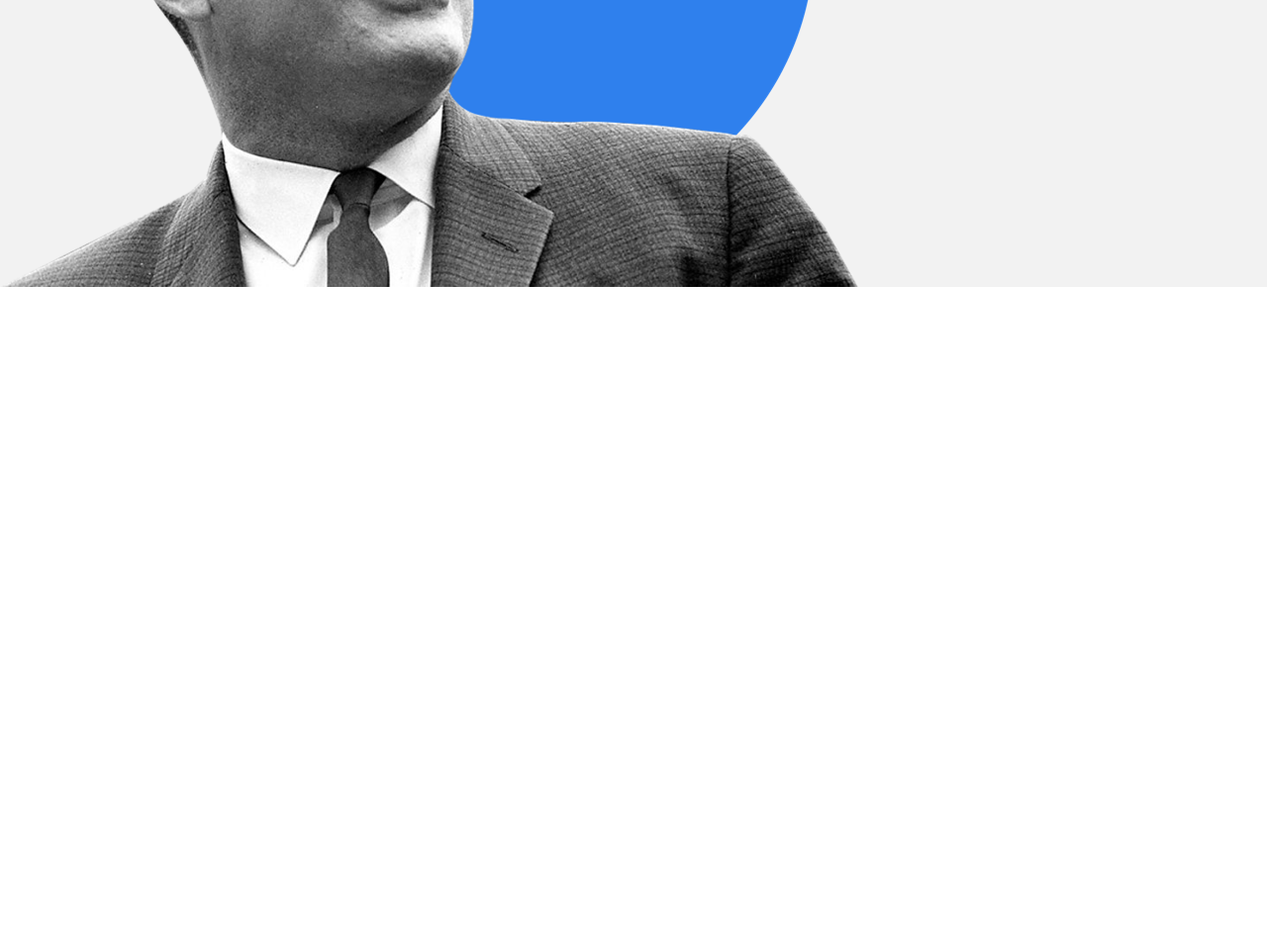
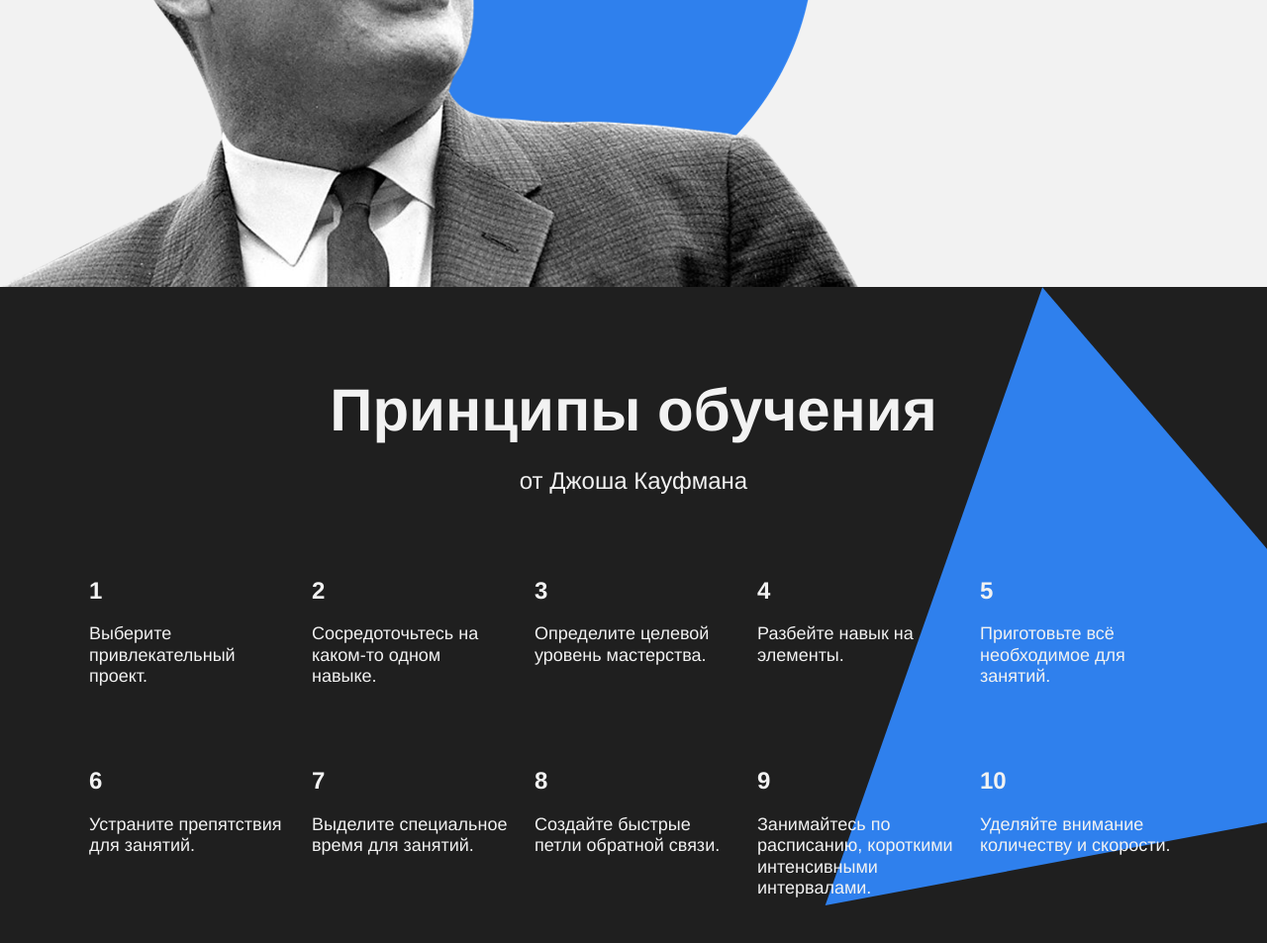
Before and after one commit to KoshkaKsu/how-to-learn, a plain HTML site: page index.html in a window 1280 px wide. Shown: the part 2501-3454 px from the top of the page at 99% size. Before the commit the page ends 2791 px from the top, so only its background shows below. Drawn offline with Linux system fonts and the light colour scheme.

Commit message:
add section kaufmann

```diff
--- a/index.html
+++ b/index.html
@@ -79,6 +79,51 @@
       </section>
 
       <section class="kaufman">
+        <h2 class="section-title section-title_theme_dark">Принципы обучения</h2>
+        <p class="section-subtitle section-subtitle_theme_dark">от Джоша Кауфмана</p>
+        <div class="table table_theme_dark">
+          <div class="table__cell_theme_dark">
+            <p class="table__heading table__heading_theme_dark">1</p>
+            <p class="table__text table__text_theme_dark">Выберите привлекательный проект.</p>
+          </div>
+          <div class="table__cell_theme_dark">
+            <p class="table__heading table__heading_theme_dark">2</p>
+            <p class="table__text table__text_theme_dark">Сосредоточьтесь на каком-то одном навыке.</p>
+          </div>
+          <div class="table__cell_theme_dark">
+            <p class="table__heading table__heading_theme_dark">3</p>
+            <p class="table__text table__text_theme_dark">Определите целевой уровень мастерства.</p>
+          </div>
+          <div class="table__cell_theme_dark">
+            <p class="table__heading table__heading_theme_dark">4</p>
+            <p class="table__text table__text_theme_dark">Разбейте навык на элементы.</p>
+          </div>
+          <div class="table__cell_theme_dark">
+            <p class="table__heading table__heading_theme_dark">5</p>
+            <p class="table__text table__text_theme_dark">Приготовьте всё необходимое для занятий.</p>
+          </div>
+          <div class="table__cell_theme_dark">
+            <p class="table__heading table__heading_theme_dark">6</p>
+            <p class="table__text table__text_theme_dark">Устраните препятствия для занятий.</p>
+          </div>
+          <div class="table__cell_theme_dark">
+            <p class="table__heading table__heading_theme_dark">7</p>
+            <p class="table__text table__text_theme_dark">Выделите специальное время для занятий.</p>
+          </div>
+          <div class="table__cell_theme_dark">
+            <p class="table__heading table__heading_theme_dark">8</p>
+            <p class="table__text table__text_theme_dark">Создайте быстрые петли обратной связи.</p>
+          </div>
+          <div class="table__cell_theme_dark">
+            <p class="table__heading table__heading_theme_dark">9</p>
+            <p class="table__text table__text_theme_dark">Занимайтесь по расписанию, короткими интенсивными интервалами.</p>
+          </div>
+          <div class="table__cell_theme_dark">
+            <p class="table__heading table__heading_theme_dark">10</p>
+            <p class="table__text table__text_theme_dark">Уделяйте внимание количеству и скорости.</p>
+          </div>
+          <img class="kaufman__triangle" src="images/kaufman-triangle.svg" alt="Triangle"></img>
+        </div>
       </section>
     </main>
     <footer class="footer">
--- a/styles/style.css
+++ b/styles/style.css
@@ -163,7 +163,7 @@
 }
 
 .table__text {
-  margin: 20px 0px 20px;
+  margin: 0px 0px 20px;
   font-size: 18px;
   font-weight: normal;
   line-height: 1.2;
@@ -223,3 +223,53 @@ cite {
   height: 637px;
   z-index: 1;
 }
+
+.kaufman {
+  display: flex;
+  flex-direction: column;
+  background-color: #1f1f1f;
+  position: relative;
+  overflow: hidden;
+}
+
+.kaufman__triangle {
+  position: absolute;
+  top: 0px;
+  right: -210px;
+  width: 877px;
+  height: 877px;
+  z-index: 1;
+}
+
+.section-title_theme_dark {
+  margin: 90px auto 0px;
+  color: #f2f2f2;
+  z-index: 2;
+}
+
+.section-subtitle_theme_dark {
+  line-height: 34px;
+  font-weight: normal;
+  color: #f2f2f2;
+  z-index: 2;
+}
+
+.table_theme_dark {
+  margin: 0px auto 90px;
+}
+
+.table__cell_theme_dark {
+  width: 200px;
+  margin-top: 80px;
+  color: #f2f2f2;
+  z-index: 2;
+}
+
+.table__heading_theme_dark {
+  color: #f2f2f2;
+}
+
+.table__text_theme_dark {
+  margin: 0px;
+  color: #f2f2f2;
+}
```
